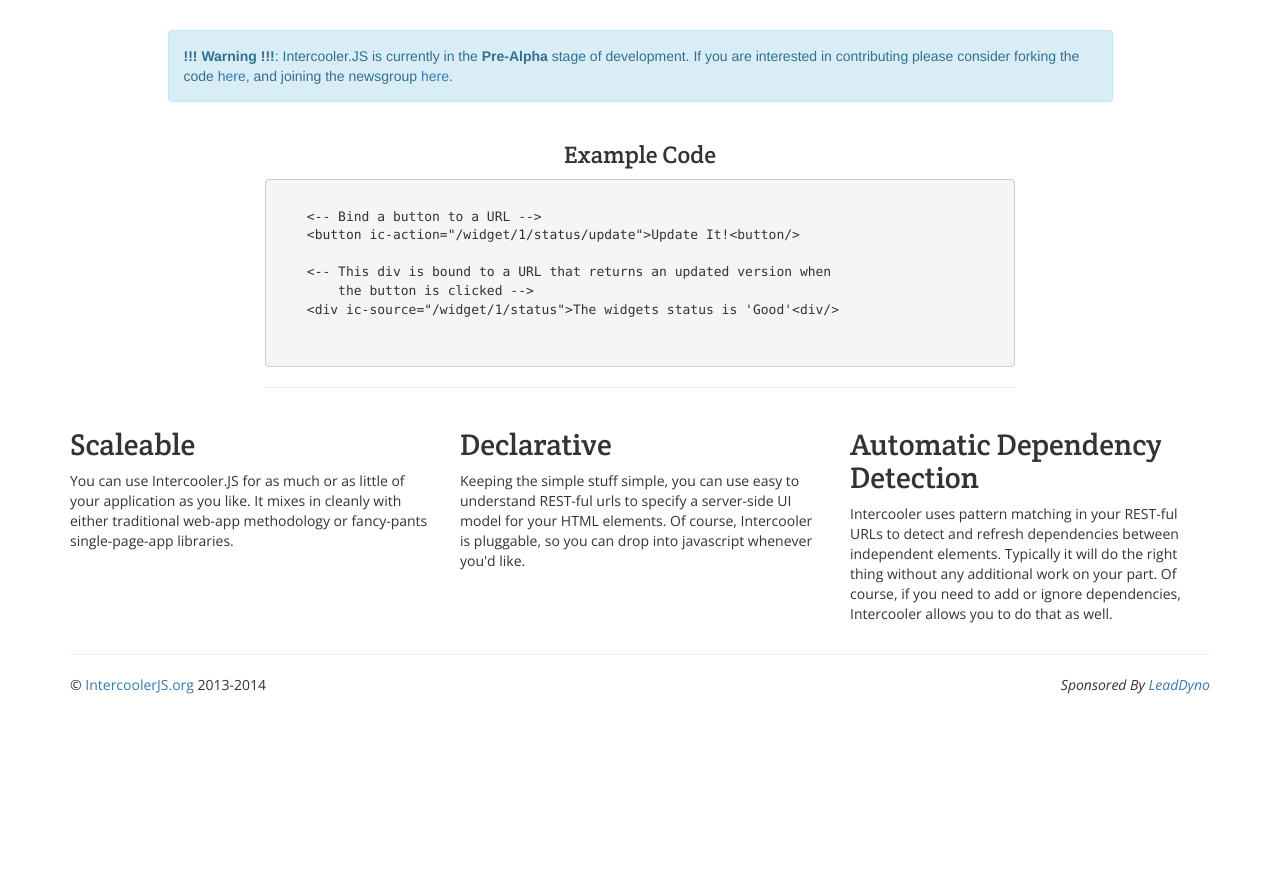
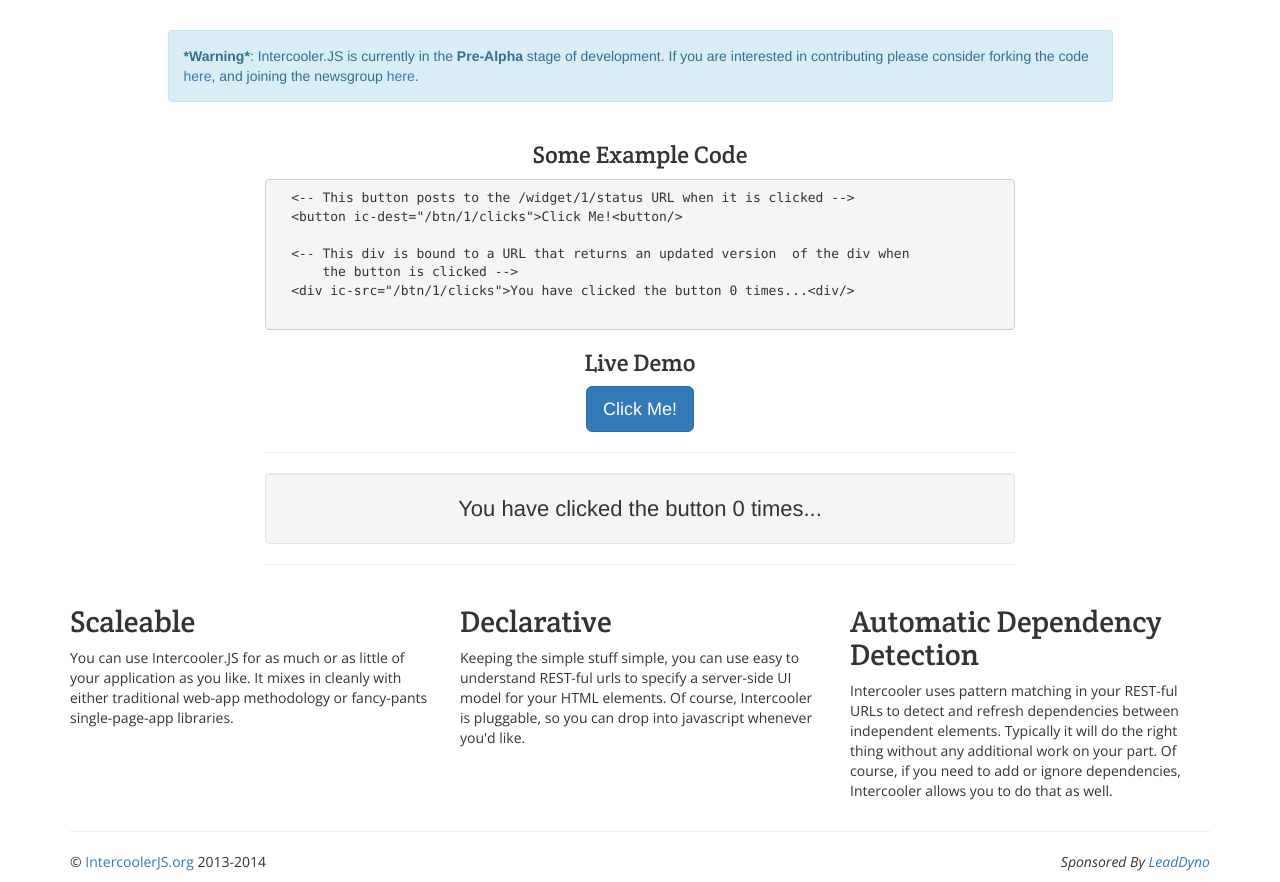
Before and after one commit to bigskysoftware/intercooler-js, a Jekyll site: the page built from www/index.html, in a window 1280 px wide and 1202 px high. Shown: the part 320-1202 px from the top of the window. Built offline with Jekyll 4.4.1, drawn with Linux system fonts in a browser that asks for light colours; nearby versions of some CDN libraries.

Commit message:
Update website

```diff
--- a/www/examples.html
+++ b/www/examples.html
@@ -2,8 +2,6 @@
 layout: default
 nav: examples
 ---
-<script type="text/javascript" src="../src/intercooler.js"></script>
-<script type="text/javascript" src="/js/intercooler.js"></script>
 <script>
 
   //---------------------------------------------------------------------------------
--- a/www/index.html
+++ b/www/index.html
@@ -10,28 +10,55 @@ layout: default
   </div>
 </div>
 
+  <script>
+    var clicks = 0;
+    Intercooler.setRemote({
+      get: function (url, callback) {
+        if (url == "/btn/1/clicks") {
+          console.log('here');
+          callback('<div ic-src="/btn/1/clicks">You have clicked the button ' + clicks + ' times...</div>');
+        }
+      },
+      post : function(url, data, callback) {
+        if (url == "/btn/1/clicks") {
+          clicks++;
+          callback("");
+        }
+      }
+    });
+
+  </script>
+
 
 <div class="container">
   <div class="row">
     <div class="col-md-10 col-md-offset-1">
-      <div class="alert alert-info"><strong>!!! Warning !!!</strong>: Intercooler.JS is currently in the <strong>Pre-Alpha</strong> stage of development.
+      <div class="alert alert-info"><strong>*Warning*</strong>: Intercooler.JS is currently in the <strong>Pre-Alpha</strong> stage of development.
         If you are interested in contributing please consider forking the code <a href="https://github.com/LeadDyno/intercooler-js">here</a>,
         and joining the newsgroup <a href="https://groups.google.com/forum/#!forum/intercooler-js">here</a>.</div>
     </div>
   </div>
   <div class="row">
     <div class="col-md-8 col-md-offset-2">
-      <h3 class="text-center">Example Code</h3>
+      <h3 class="text-center">Some Example Code</h3>
 	        <pre>
+  &lt;-- This button posts to the /widget/1/status URL when it is clicked -->
+  &lt;button ic-dest="/btn/1/clicks">Click Me!&lt;button/>
 
-    &lt;-- Bind a button to a URL -->
-    &lt;button ic-action="/widget/1/status/update">Update It!&lt;button/>
+  &lt;-- This div is bound to a URL that returns an updated version  of the div when
+      the button is clicked -->
+  &lt;div ic-src="/btn/1/clicks">You have clicked the button 0 times...&lt;div/>
+		      </pre>
 
-    &lt;-- This div is bound to a URL that returns an updated version when
-        the button is clicked -->
-    &lt;div ic-source="/widget/1/status">The widgets status is 'Good'&lt;div/>
+      <h3 class="text-center">Live Demo</h3>
+      <div class="text-center">
+        <button class="btn btn-primary btn-lg" ic-dest="/btn/1/clicks">Click Me!</button>
+        <hr/>
+        <div class="well" style="font-size:22px">
+          <div ic-src="/btn/1/clicks">You have clicked the button 0 times...</div>
+        </div>
+      </div>
 
-		      </pre>
       <hr/>
     </div>
   </div>
--- a/www/js/intercooler.js
+++ b/www/js/intercooler.js
@@ -120,21 +120,13 @@ var Intercooler = Intercooler || (function () {
 
   function refreshDependencies(dest) {
     withSourceAttrs(function(attr){
-      $('[ic-src]').each(function(){
+      $('[' + attr + ']').each(function(){
         if(dest.indexOf($(this).attr('ic-src')) == 0) {
           updateElement($(this));
         } else if($(this).attr('ic-deps') && dest.indexOf($(this).attr('ic-deps')) == 0) {
           updateElement($(this));
         }
       });
-    });
-
-    $('[ic-src]').each(function(){
-      if(dest.indexOf($(this).attr('ic-src')) == 0) {
-        updateElement($(this));
-      } else if($(this).attr('ic-deps') && dest.indexOf($(this).attr('ic-deps')) == 0) {
-        updateElement($(this));
-      }
     });
   }
 
```
Also changed, not shown: src/intercooler.js (+1 -9 lines), www/_layouts/default.html (+9 -0 lines).
